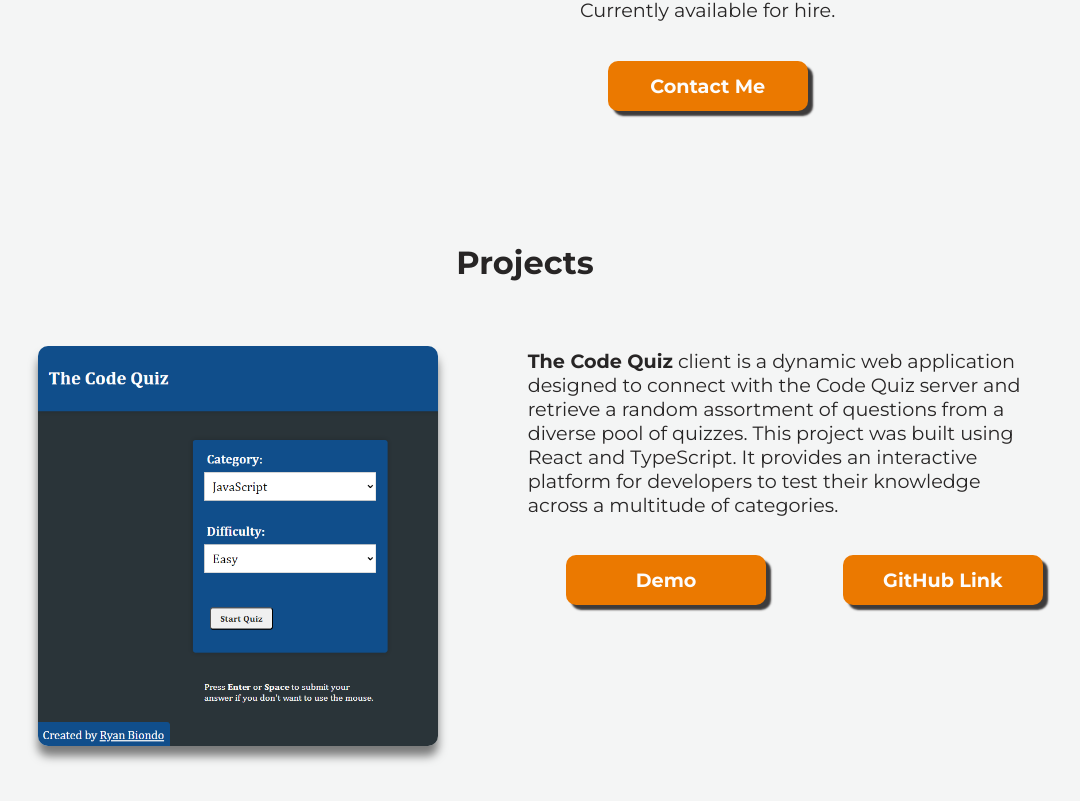
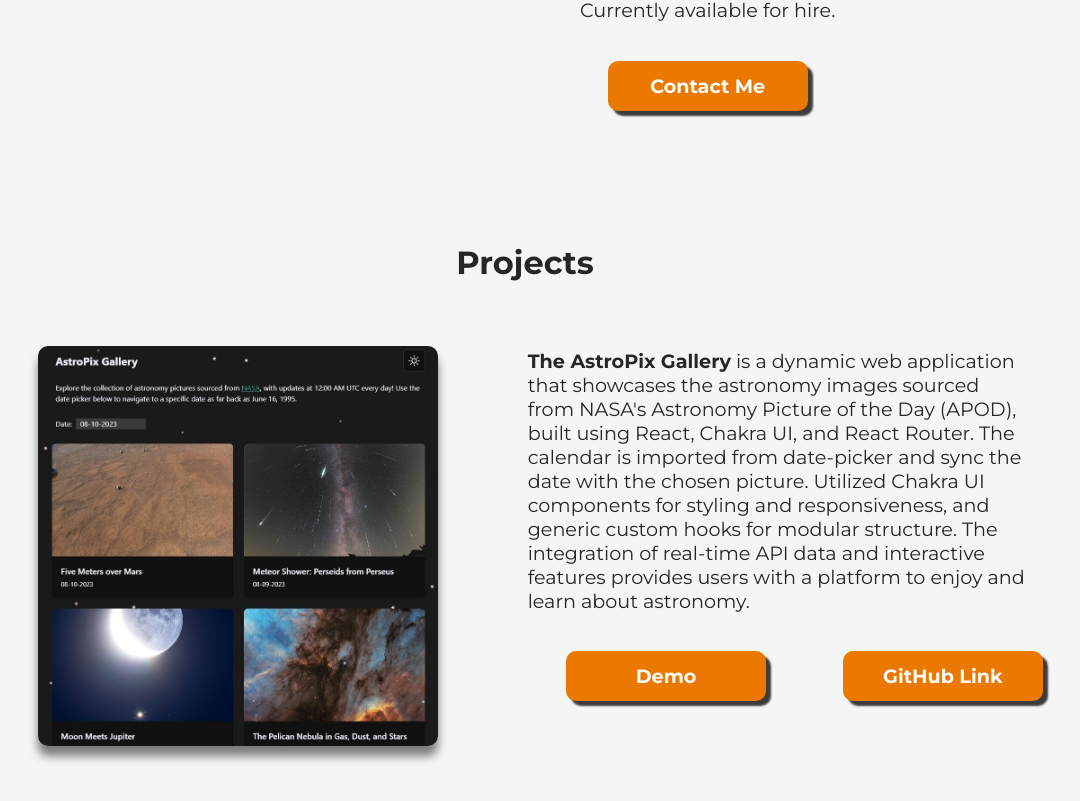
Before and after one commit to Ryan-Biondo/biondo-portfolio, a React (Vite) app: page / in a window 1280 px wide. Shown: the part 1127-1928 px from the top of the page, without its empty margins (115-1195 px from the left). Built offline with nearby package versions, Linux system fonts and the light colour scheme.

Commit message:
loading animation and Astropix

```diff
--- a/src/components/Intro.module.css
+++ b/src/components/Intro.module.css
@@ -16,6 +16,9 @@
     margin-bottom: 0.5em;
     margin-top: 200px;
     text-transform: uppercase;
+}
+p {
+    width: 100%;
 }
 .downloadResume {
     text-align: center;
@@ -46,19 +49,6 @@
         top: 0;
     }
 }
-.slidingDiv {
-    animation: slideIn 0.5s ease-out forwards;
-    position: relative;
-    left: -100px; /* Adjust this as needed */
-    top: -100px; /* Adjust this as needed */
-}
-
-@keyframes slideIn {
-    100% {
-        left: 0;
-        top: 0;
-    }
-}
 
 .biondoColor {
     background: linear-gradient(90deg, #3498db, #8e44ad);
@@ -85,6 +75,35 @@
     }
 }
 
+/* Intro.module.css */
+
+.loadingEllipsis {
+    display: flex;
+    justify-content: center;
+    align-items: center;
+    height: 40px;
+    margin-top: 300px;
+}
+
+.dot {
+    width: 10px;
+    height: 10px;
+    border-radius: 50%;
+    background-color: #3498db;
+    margin: 0 4px;
+    animation: bounce 1s infinite;
+}
+
+@keyframes bounce {
+    0%,
+    100% {
+        transform: translateY(0);
+    }
+    50% {
+        transform: translateY(-10px);
+    }
+}
+
 @media screen and (max-width: 768px) {
     h1 {
         font-size: 2.5em;
--- a/src/components/Intro.tsx
+++ b/src/components/Intro.tsx
@@ -1,3 +1,4 @@
+import { useState, useEffect } from 'react';
 import resume from '/src/images/Ryan-Biondo-Resume.pdf';
 import styles from './Intro.module.css';
 import Socials from './Socials';
@@ -5,21 +6,47 @@
 import { FaArrowDown } from 'react-icons/fa';
 
 const Intro = () => {
+  const [isLoading, setIsLoading] = useState(true);
+
+  useEffect(() => {
+    const loadingTimer = setTimeout(() => {
+      setIsLoading(false);
+    }, 2000);
+
+    return () => {
+      clearTimeout(loadingTimer);
+    };
+  }, []);
+
   return (
     <>
       <Socials />
       <section className={styles.introSection} id="intro">
+        {isLoading ? (
+          <div className={styles.loadingEllipsis}>
+            <div className={styles.dot}></div>
+            <div className={styles.dot}></div>
+            <div className={styles.dot}></div>
+          </div>
+        ) : (
+          <>
             <h1 className={styles.slidingDownDiv}>
               Ryan <span className={styles.biondoColor}>Biondo</span>
             </h1>
-        <p className={styles.jobTitle}>Front End Developer</p>
-        <p className={styles.downloadResume}>Download my resume here!</p>
-        <a href={resume} download>
+            <p className={styles.jobTitle + ' ' + styles.slidingDownDiv}>
+              Front End Developer
+            </p>
+            <p className={styles.downloadResume + ' ' + styles.slidingDownDiv}>
+              Download my resume here!
+            </p>
+            <a href={resume} className={styles.slidingDownDiv} download>
               <button className="button">
                 <FaDownload /> Resume
               </button>
             </a>
             <FaArrowDown className={styles.scrollArrow} color="black" />
+          </>
+        )}
       </section>
     </>
   );
--- a/src/components/Projects.tsx
+++ b/src/components/Projects.tsx
@@ -1,12 +1,54 @@
 import styles from './Projects.module.css';
 import physciraImage from '/src/images/physcirascreenshot.png';
 import codeQuizImage from '/src/images/codequizscreenshot.png';
+import astropixImage from '/src/images/astropix-screenshot.jpg';
 
 const Projects = () => {
   return (
     <section id="projects" className={styles.projects + ' ' + 'main'}>
       <div className={styles.projectsSection}>
         <h2>Projects</h2>
+
+        <div className={styles.projectBox}>
+          <a
+            target="_blank"
+            rel="noopener noreferrer"
+            href="https://github.com/Ryan-Biondo/APOD">
+            <img
+              className={styles.projectImage}
+              src={astropixImage}
+              alt="AstroPix Gallery Screenshot"
+            />
+          </a>
+          <div className={styles.projectText}>
+            <p className={styles.projectDescript}>
+              <strong>The AstroPix Gallery</strong> is a dynamic web application
+              that showcases the astronomy images sourced from NASA's Astronomy
+              Picture of the Day (APOD), built using React, Chakra UI, and React
+              Router. The calendar is imported from date-picker and sync the
+              date with the chosen picture. Utilized Chakra UI components for
+              styling and responsiveness, and generic custom hooks for modular
+              structure. The integration of real-time API data and interactive
+              features provides users with a platform to enjoy and learn about
+              astronomy.
+            </p>
+            <div className={styles.projectLinks}>
+              <a
+                target="_blank"
+                rel="noopener noreferrer"
+                href="https://apod.ryanbiondo.com/">
+                <button className="button">Demo</button>
+              </a>
+              <a
+                target="_blank"
+                rel="noopener noreferrer"
+                href="https://github.com/Ryan-Biondo/APOD">
+                <button className="button">GitHub Link</button>
+              </a>
+            </div>
+          </div>
+        </div>
+
         <div className={styles.projectBox}>
           <a
             target="_blank"
```
Also changed, not shown: src/images/astropix-screenshot.jpg (added). Lines whose indentation alone changed are shown as unchanged.
